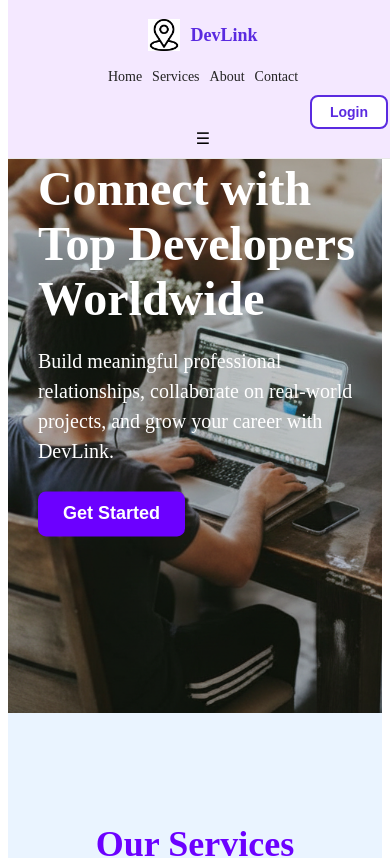
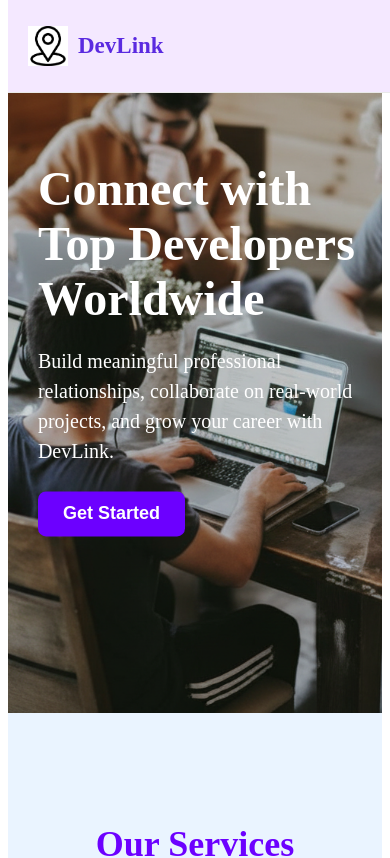
Before and after one commit to navya9985/DevLink-Frontend, a React app: page / in a window 390 px wide. Shown: the top 858 px of the page. Built offline with nearby package versions, Linux system fonts and the light colour scheme; the HTML template or start-up script is replaced by a standard one.

Commit message:
Refactor mobile layout and header styles

```diff
--- a/src/index.css
+++ b/src/index.css
@@ -1,4 +1,4 @@
-/* DESKTOP HEADER - ONE LINE */
+/* DESKTOP HEADER */
 .header {
   display: flex;
   justify-content: space-between;
@@ -48,59 +48,43 @@
   font-weight: 600;
 }
 
-/* ⭐ MOBILE LAYOUT STARTS HERE ⭐ */
+/* HAMBURGER ICON (MOBILE ONLY) */
+.hamburger {
+  display: none;
+  font-size: 32px;
+  cursor: pointer;
+  color: #5A2AE0;
+}
+
+/* MOBILE MENU HIDDEN INITIALLY */
+.mobile-menu {
+  position: absolute;
+  top: 70px;
+  right: 20px;
+  background: #fff;
+  padding: 20px;
+  border-radius: 10px;
+  box-shadow: 0 4px 12px rgba(0,0,0,0.2);
+  display: flex;
+  flex-direction: column;
+  gap: 12px;
+}
+
+/* ⭐ MOBILE RULES ⭐ */
 @media (max-width: 600px) {
 
-  /* Header becomes vertical */
-  .header {
-    flex-direction: column;
-    align-items: center;
-    padding: 10px 0;
+  /* HIDE normal links + login */
+  .links,
+  .buttons {
+    display: none;
   }
 
-  /* Logo row */
-  .left {
-    justify-content: center;
-    width: 100%;
-    margin-bottom: 8px;
-  }
-
-  .logo {
-    width: 32px;
-  }
-
-  .name {
-    font-size: 18px;
-  }
-
-  /* Links row (centered) */
-  .links {
-    display: flex;
-    flex-direction: row;
-    justify-content: center;
-    flex-wrap: wrap;      /* wraps nicely */
-    gap: 10px;
-    width: 100%;
-    margin-bottom: 10px;
-  }
-
-  .links a {
-    font-size: 14px;
-  }
-
-  /* Login on NEXT row but right side */
-  .buttons {
-    width: 100%;
-    display: flex;
-    justify-content: flex-end;   /* moves login to right */
-    padding-right: 20px;
-  }
-
-  .login {
-    font-size: 14px;
-    padding: 6px 14px;
+  /* SHOW HAMBURGER */
+  .hamburger {
+    display: block;
   }
 }
+
 
 /* ------------------ HERO ------------------ */
 
```
